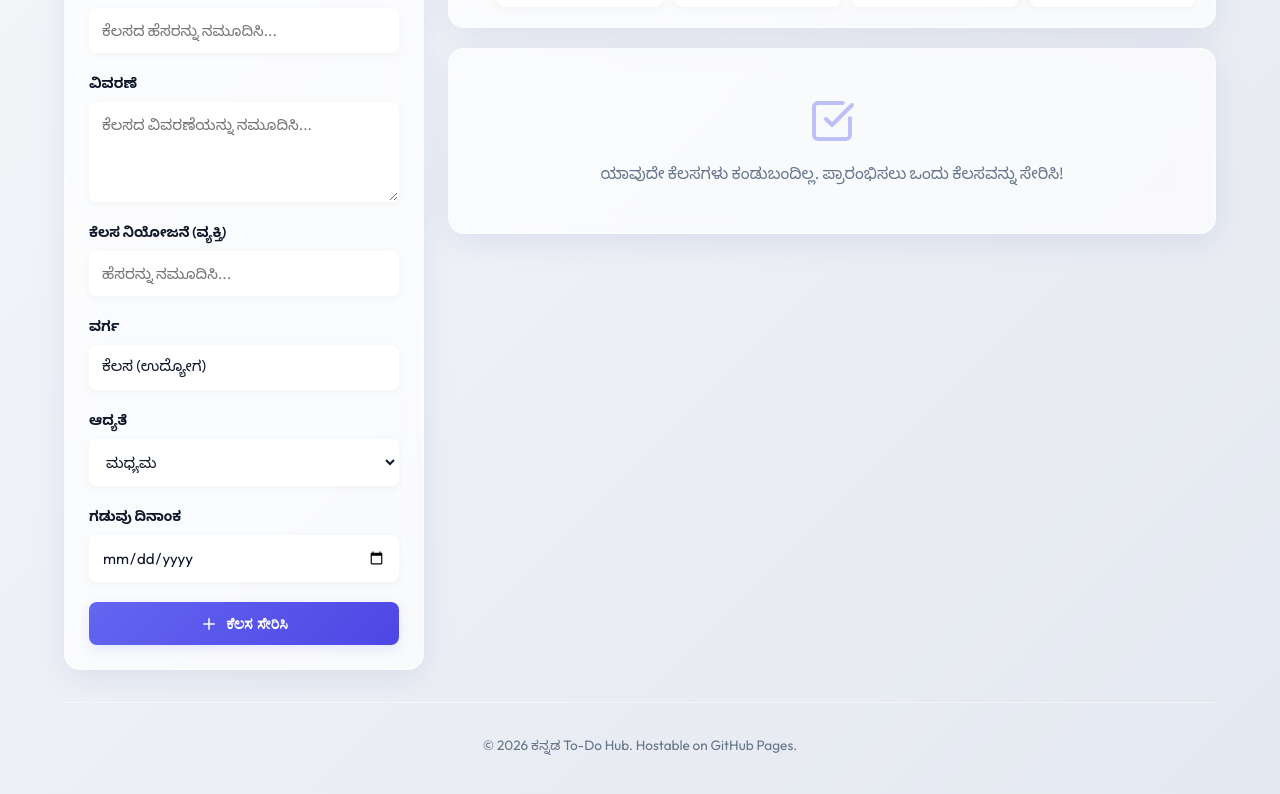
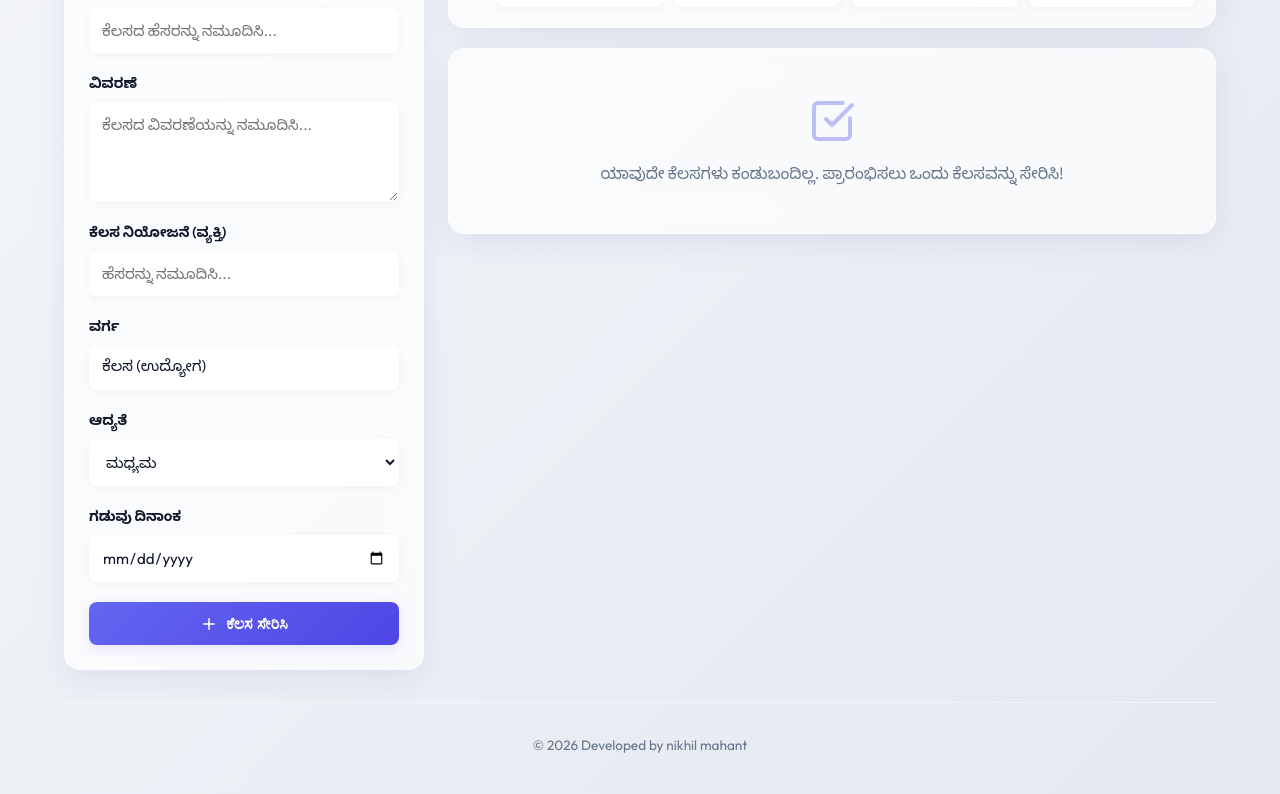
Before and after one commit to nikhilmahant/G-V-M, a React (Vite) app: page / in a window 1280 px wide. Shown: the part 416-1210 px from the top of the page. Built offline with nearby package versions, Linux system fonts and the light colour scheme.

Commit message:
Update footer developer credits

```diff
--- a/src/App.tsx
+++ b/src/App.tsx
@@ -734,7 +734,7 @@ function App() {
 
       {/* Footer */}
       <footer style={{ marginTop: 'auto', textAlign: 'center', padding: '2rem 0 1rem 0', fontSize: '0.85rem', color: 'var(--text-muted)', borderTop: '1px solid var(--panel-border)' }}>
-        <p>© 2026 ಕನ್ನಡ To-Do Hub. Hostable on GitHub Pages.</p>
+        <p>© 2026 Developed by nikhil mahant</p>
       </footer>
     </div>
   );
```
